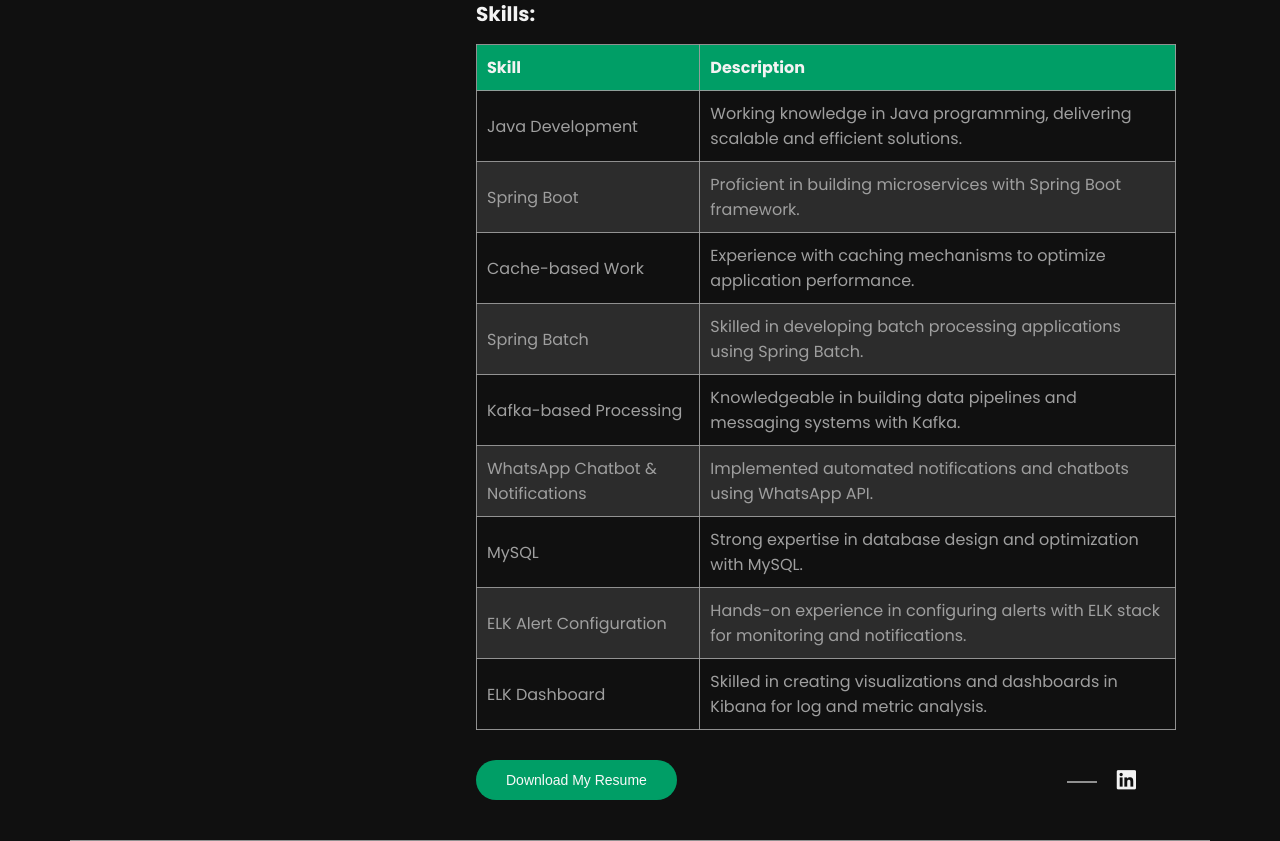
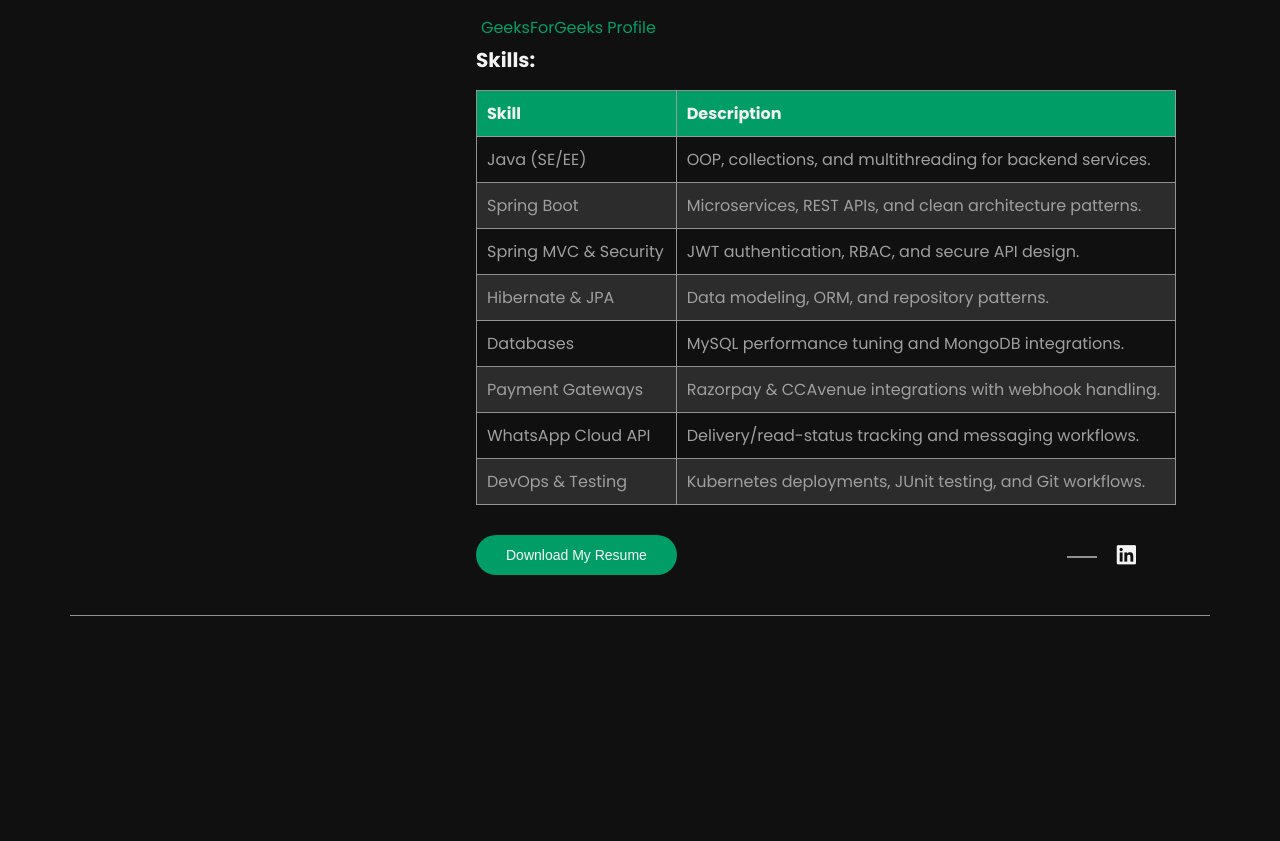
Before and after one commit to BootifulDeveloper/myportfolio, a React (Create React App) app: page /about in a window 1280 px wide. Shown: the part 614-1455 px from the top of the page. After the commit the page ends 1230 px from the top, so only its background shows below. Built offline with nearby package versions, Linux system fonts and the light colour scheme.

Commit message:
Update profile summary and projects

```diff
--- a/src/App.js
+++ b/src/App.js
@@ -9,7 +9,7 @@
     email: "rahulchauhan.12071998@gmail.com",
     availability: "Open for work/Problem Solving",
     brand:
-      "I am a Java Software Engineer with a passion for building scalable and efficient solutions. With a strong background in backend development, I focus on delivering high-quality results and optimizing system performance. I enjoy collaborating with teams and continuously seek opportunities for learning and growth in dynamic environments.",
+      "Java Backend Engineer with ~4 years of experience designing and maintaining Spring Boot microservices in production environments. Strong hands-on experience in building secure, stateless REST APIs, integrating payment gateways, and implementing webhook-driven asynchronous workflows. Experienced with JWT-based security, MySQL performance optimization, and Kubernetes-based deployments. Comfortable working in Agile teams with a focus on reliability, scalability, and clean backend architecture.",
   };
 
   return (
--- a/src/components/AboutMe.js
+++ b/src/components/AboutMe.js
@@ -103,40 +103,36 @@
                 </thead>
                 <tbody>
                   <tr>
-                    <td>Java Development</td>
-                    <td>Working knowledge in Java programming, delivering scalable and efficient solutions.</td>
+                    <td>Java (SE/EE)</td>
+                    <td>OOP, collections, and multithreading for backend services.</td>
                   </tr>
                   <tr>
                     <td>Spring Boot</td>
-                    <td>Proficient in building microservices with Spring Boot framework.</td>
+                    <td>Microservices, REST APIs, and clean architecture patterns.</td>
                   </tr>
                   <tr>
-                    <td>Cache-based Work</td>
-                    <td>Experience with caching mechanisms to optimize application performance.</td>
+                    <td>Spring MVC & Security</td>
+                    <td>JWT authentication, RBAC, and secure API design.</td>
                   </tr>
                   <tr>
-                    <td>Spring Batch</td>
-                    <td>Skilled in developing batch processing applications using Spring Batch.</td>
+                    <td>Hibernate & JPA</td>
+                    <td>Data modeling, ORM, and repository patterns.</td>
                   </tr>
                   <tr>
-                    <td>Kafka-based Processing</td>
-                    <td>Knowledgeable in building data pipelines and messaging systems with Kafka.</td>
+                    <td>Databases</td>
+                    <td>MySQL performance tuning and MongoDB integrations.</td>
                   </tr>
                   <tr>
-                    <td>WhatsApp Chatbot & Notifications</td>
-                    <td>Implemented automated notifications and chatbots using WhatsApp API.</td>
+                    <td>Payment Gateways</td>
+                    <td>Razorpay & CCAvenue integrations with webhook handling.</td>
                   </tr>
                   <tr>
-                    <td>MySQL</td>
-                    <td>Strong expertise in database design and optimization with MySQL.</td>
+                    <td>WhatsApp Cloud API</td>
+                    <td>Delivery/read-status tracking and messaging workflows.</td>
                   </tr>
                   <tr>
-                    <td>ELK Alert Configuration</td>
-                    <td>Hands-on experience in configuring alerts with ELK stack for monitoring and notifications.</td>
-                  </tr>
-                  <tr>
-                    <td>ELK Dashboard</td>
-                    <td>Skilled in creating visualizations and dashboards in Kibana for log and metric analysis.</td>
+                    <td>DevOps & Testing</td>
+                    <td>Kubernetes deployments, JUnit testing, and Git workflows.</td>
                   </tr>
                 </tbody>
               </table>
--- a/src/pages/portfolio/projectsData.json
+++ b/src/pages/portfolio/projectsData.json
@@ -1,122 +1,82 @@
 [
   {
     "id": 1,
-    "title": "Bike Buddy",
-    "slug": "bike-buddy",
+    "title": "Smartbox Locker Reservation Module",
+    "slug": "smartbox-locker-reservation",
     "image": "/projectImages/bike.png",
-    "summary": "Route-planning experience that helps guardians map safe cycling paths.",
-    "description": "I was responsible for the routing functionality of Bike Buddy, an application that helps parents and guardians keep their children safe while cycling. Utilises the Leaflet.js library and TomTom Routing/Reverse Geolocation APIs to create an interactive and visually appealing map that allows a user to plot a route, taking into account various factors such as traffic levels, bicycle lanes, and elevation.",
+    "summary": "Locker availability, reservation lifecycle, allocation, and release workflow APIs.",
+    "description": "Designed and maintained microservices powering locker availability checks, reservation lifecycle management, allocation rules, and release workflows. Focused on reliability, concurrency safety, and clean REST architecture for seamless customer experiences.",
     "highlights": [
-      "Built a multi-step routing flow with live map previews",
-      "Integrated TomTom routing and reverse geolocation",
-      "Layered elevation and traffic data for safer routes"
+      "Built reservation lifecycle APIs with concurrency-safe workflows",
+      "Implemented allocation and release rules for high-traffic usage",
+      "Designed clean REST endpoints aligned with domain boundaries"
     ],
-    "technologies": "Leaflet | jQuery | Bootstrap",
-    "github": "https://github.com/mdyeates/bike-buddy",
-    "deployed": "https://norrinradd8.github.io/bike_buddy/",
+    "technologies": "Java | Spring Boot | REST APIs | MySQL | Kubernetes",
+    "github": "https://github.com/",
+    "deployed": "https://portfolio-eec4a.web.app",
     "bgcolor": "#f37737",
-    "category": "Mapping",
-    "year": "2023",
-    "role": "Maps + Front-End"
+    "category": "Microservices",
+    "year": "2024",
+    "role": "Java Backend Engineer"
   },
   {
     "id": 2,
-    "title": "Weather",
-    "slug": "weather-dashboard",
+    "title": "Payment Gateway Integration",
+    "slug": "payment-gateway-integration",
     "image": "/projectImages/weather.png",
-    "summary": "A weather dashboard with smart theming, forecasts, and search history.",
-    "technologies": "jQuery | HTML | CSS",
-    "description": "This dashboard uses the OpenWeatherMap API to retrieve detailed weather data, including the city name, date, weather icon, temperature, humidity, and wind speed. The dashboard has a 5-day forecast feature and a search history feature that saves past searches for easy access. It also has a dark/light theme that changes the look of the page based on day or night in the searched location and uses the geolocation API to automatically determine the user's current location and display the weather.",
+    "summary": "Multi-gateway payments with secure APIs and idempotent webhook handling.",
+    "technologies": "Spring Boot | Razorpay | CCAvenue | Webhooks | JWT",
+    "description": "Integrated Razorpay and CCAvenue payment gateways into a secure backend stack. Implemented idempotent webhook processing, payment status reconciliation, and failure recovery to ensure consistent transaction outcomes.",
     "highlights": [
-      "Automated dark/light mode based on local time",
-      "Search history with quick recall",
-      "Forecast and live conditions on one screen"
+      "Integrated two payment gateways with unified workflows",
+      "Implemented idempotent webhook handlers for reliability",
+      "Automated payment status updates for downstream services"
     ],
-    "github": "https://github.com/mdyeates/weather-app",
-    "deployed": "https://mdyeates.github.io/weather-app/",
+    "github": "https://github.com/",
+    "deployed": "https://portfolio-eec4a.web.app",
     "bgcolor": "#29cbe0",
-    "category": "Dashboard",
-    "year": "2022",
-    "role": "Front-End"
+    "category": "Payments",
+    "year": "2024",
+    "role": "Backend Engineer"
   },
   {
     "id": 3,
-    "title": "Team",
-    "slug": "team-dashboard",
+    "title": "WhatsApp Notification Service",
+    "slug": "whatsapp-notification-service",
     "image": "/projectImages/team.png",
-    "summary": "CLI tool that generates a clean employee directory site.",
-    "technologies": "JS | Node | Bootstrap | OOP | TTD",
-    "description": "Team Dashboard is a Node command-line application that takes in information about employees to generate a dynamic HTML web page.",
+    "summary": "WhatsApp messaging with delivery and read-status tracking via webhooks.",
+    "technologies": "WhatsApp Cloud API | Spring Boot | Webhooks",
+    "description": "Built a notification microservice using WhatsApp Cloud API to send transactional updates. Implemented webhook-driven delivery and read-status tracking to ensure message observability and reliable customer communication.",
     "highlights": [
-      "CLI prompts for multiple employee roles",
-      "Generated HTML templates with consistent styling",
-      "Object-oriented patterns for data validation"
+      "Automated WhatsApp notifications with Cloud API",
+      "Webhook-based delivery and read-status tracking",
+      "Structured logs for observability and support"
     ],
-    "github": "https://github.com/mdyeates/team-dashboard",
-    "deployed": "https://drive.google.com/file/d/1_atUXTM-L9r4NccsrPaaWqPyNu37ftwH/view",
+    "github": "https://github.com/",
+    "deployed": "https://portfolio-eec4a.web.app",
     "bgcolor": "#6c4bf4",
-    "category": "Automation",
-    "year": "2022",
-    "role": "Node CLI"
+    "category": "Messaging",
+    "year": "2023",
+    "role": "Backend Engineer"
   },
   {
     "id": 4,
-    "title": "Quiz",
-    "slug": "coding-quiz",
+    "title": "Face Recognition Service",
+    "slug": "face-recognition-service",
     "image": "/projectImages/quiz.png",
-    "summary": "Timed JavaScript quiz with scoring and feedback.",
-    "technologies": "JS | HTML | CSS",
-    "description": "A quiz app on the fundamentals of JavaScript. There are 5 randomly selected multiple-choice questions and the user will have a time limit of 50 seconds. The remaining time will determine their score at the end. The user will be penalised by 10 seconds for every incorrect answer.",
+    "summary": "Face detection and recognition with APIs to store and identify faces.",
+    "technologies": "Java | OpenCV | REST APIs",
+    "description": "Implemented face detection and recognition capabilities using OpenCV. Delivered APIs to store face embeddings, identify faces, and support downstream verification workflows.",
     "highlights": [
-      "Randomized question order",
-      "Time penalties for incorrect answers",
-      "Score summary at completion"
+      "Built face detection and recognition APIs",
+      "Stored and matched face embeddings for identification",
+      "Optimized processing for reliable response times"
     ],
-    "github": "https://github.com/mdyeates/coding-quiz",
-    "deployed": "https://mdyeates.github.io/coding-quiz/",
+    "github": "https://github.com/",
+    "deployed": "https://portfolio-eec4a.web.app",
     "bgcolor": "#f85781",
-    "category": "Front-End",
-    "year": "2021",
-    "role": "Front-End"
-  },
-  {
-    "id": 5,
-    "title": "P1",
-    "slug": "p1-heroes",
-    "image": "/projectImages/P1.png",
-    "summary": "F1 updates, standings, and a driver knowledge card game.",
-    "description": "Welcome to P1, your virtual pit stop for the latest updates and standings in the world of F1. But that's not all—we've also got the ultimate card game where driver knowledge is the key to victory.",
-    "technologies": "React | Framer | CSS | Bootstrap | Node",
-    "highlights": [
-      "Interactive card game flow",
-      "Live standings experience",
-      "Responsive layout for race-day browsing"
-    ],
-    "github": "https://github.com/Jake-W95/P1",
-    "deployed": "https://p1-heroes.netlify.app/",
-    "bgcolor": "#ffcc33",
-    "category": "React",
+    "category": "Computer Vision",
     "year": "2023",
-    "role": "Front-End"
-  },
-  {
-    "id": 6,
-    "title": "Planner",
-    "slug": "daily-planner",
-    "image": "/projectImages/planner.png",
-    "summary": "Daily planner that keeps the 9-5 schedule on track.",
-    "technologies": "JS | Bootstrap | Moment",
-    "description": "Make every hour count with this simple Daily Planner App. You can keep track of all important appointments during a normal 9-5 work day!",
-    "highlights": [
-      "Color-coded schedule blocks",
-      "Local storage persistence",
-      "Time-aware status indicators"
-    ],
-    "github": "https://github.com/mdyeates/daily-planner",
-    "deployed": "https://mdyeates.github.io/daily-planner/",
-    "bgcolor": "#3e67ff",
-    "category": "Productivity",
-    "year": "2021",
-    "role": "Front-End"
+    "role": "Java Engineer"
   }
 ]
```
